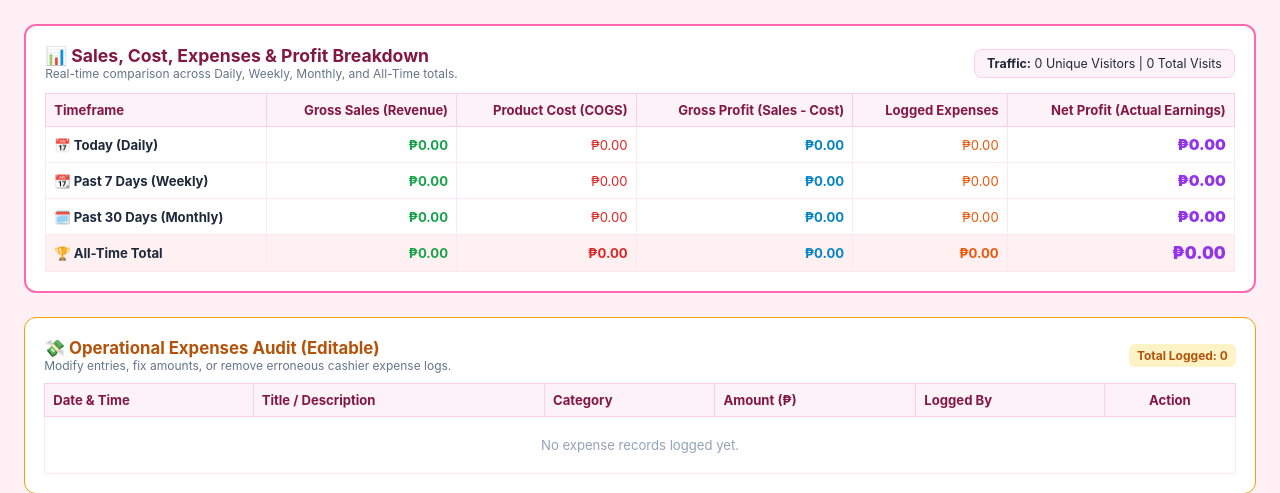
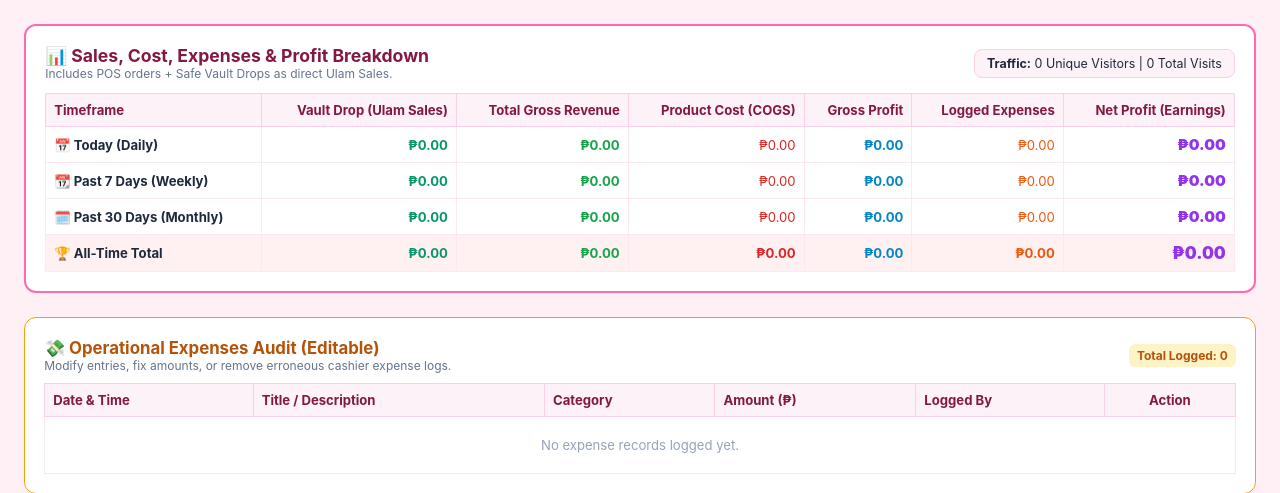
Before and after one commit to apaciblemacky-sketch/macleens-foodhouse-pos, a Flask app: page /admin in a window 1280 px wide. Shown: the part 110-603 px from the top of the page. Run offline with Flask 3, Linux system fonts and the light colour scheme; the visitor is signed in with stand-in values (Sample User, id 1); data comes from the database, SQL or seed files in the repository; data that the repository does not hold is empty.

Commit message:
Synchronize vault ulam sales in admin financial audit and startup auto-migrations

```diff
--- a/app.py
+++ b/app.py
@@ -1108,17 +1108,32 @@ def admin_dashboard():
     monthly_exp = db.session.query(db.func.coalesce(db.func.sum(Expense.amount), 0.0)).filter(Expense.created_at >= month_ago).scalar() or 0.0
     total_exp_all = sum(e.amount for e in all_expenses)
 
-    def calc_period(orders, exp):
-        rev = sum(o.total_amount for o in orders)
+    # Safe Vault Drops (Direct Ulam Cash Sales)
+    daily_vault = db.session.query(db.func.coalesce(db.func.sum(VaultDrop.amount), 0.0)).filter(db.func.date(VaultDrop.created_at) == today).scalar() or 0.0
+    weekly_vault = db.session.query(db.func.coalesce(db.func.sum(VaultDrop.amount), 0.0)).filter(VaultDrop.created_at >= week_ago).scalar() or 0.0
+    monthly_vault = db.session.query(db.func.coalesce(db.func.sum(VaultDrop.amount), 0.0)).filter(VaultDrop.created_at >= month_ago).scalar() or 0.0
+    all_vault = db.session.query(db.func.coalesce(db.func.sum(VaultDrop.amount), 0.0)).scalar() or 0.0
+
+    def calc_period(orders, exp, vault_drop_sales):
+        order_rev = sum(o.total_amount for o in orders)
+        total_rev = order_rev + vault_drop_sales  # Vault drops integrated into gross sales
         cost = sum(sum((it.cost_price or 0.0) * it.quantity for it in o.items) for o in orders)
-        gross_p = rev - cost
+        gross_p = total_rev - cost
         net_p = gross_p - exp
-        return {'rev': rev, 'cost': cost, 'gross_p': gross_p, 'exp': exp, 'net_p': net_p}
-
-    fin_daily = calc_period(daily_orders, daily_exp)
-    fin_weekly = calc_period(weekly_orders, weekly_exp)
-    fin_monthly = calc_period(monthly_orders, monthly_exp)
-    fin_all = calc_period(all_completed, total_exp_all)
+        return {
+            'order_rev': order_rev,
+            'vault_sales': vault_drop_sales,
+            'rev': total_rev,
+            'cost': cost,
+            'gross_p': gross_p,
+            'exp': exp,
+            'net_p': net_p
+        }
+
+    fin_daily = calc_period(daily_orders, daily_exp, daily_vault)
+    fin_weekly = calc_period(weekly_orders, weekly_exp, weekly_vault)
+    fin_monthly = calc_period(monthly_orders, monthly_exp, monthly_vault)
+    fin_all = calc_period(all_completed, total_exp_all, all_vault)
 
     total_ar = sum((c.outstanding_ar or 0.0) for c in customers)
 
--- a/templates/admin.html
+++ b/templates/admin.html
@@ -50,7 +50,7 @@
     <div style="display:flex; justify-content:space-between; align-items:center; margin-bottom:12px;">
       <div>
         <h3 style="color:var(--hk-dark); font-size:1.1rem;">📊 Sales, Cost, Expenses & Profit Breakdown</h3>
-        <p style="font-size:0.75rem; color:#64748b;">Real-time comparison across Daily, Weekly, Monthly, and All-Time totals.</p>
+        <p style="font-size:0.75rem; color:#64748b;">Includes POS orders + Safe Vault Drops as direct Ulam Sales.</p>
       </div>
       <div style="font-size:0.78rem; background:#fdf2f8; padding:6px 12px; border-radius:8px; border:1px solid var(--hk-border);">
         <strong>Traffic:</strong> {{ unique_visitors }} Unique Visitors | {{ total_accumulated_visits }} Total Visits
@@ -62,16 +62,18 @@
         <thead>
           <tr>
             <th>Timeframe</th>
-            <th>Gross Sales (Revenue)</th>
+            <th>Vault Drop (Ulam Sales)</th>
+            <th>Total Gross Revenue</th>
             <th>Product Cost (COGS)</th>
-            <th>Gross Profit (Sales - Cost)</th>
+            <th>Gross Profit</th>
             <th>Logged Expenses</th>
-            <th>Net Profit (Actual Earnings)</th>
+            <th>Net Profit (Earnings)</th>
           </tr>
         </thead>
         <tbody>
           <tr>
             <td><strong>📅 Today (Daily)</strong></td>
+            <td style="color:#059669; font-weight:bold;">₱{{ "{:,.2f}".format(fin_daily.vault_sales) }}</td>
             <td style="color:#16a34a; font-weight:bold;">₱{{ "{:,.2f}".format(fin_daily.rev) }}</td>
             <td style="color:#dc2626;">₱{{ "{:,.2f}".format(fin_daily.cost) }}</td>
             <td style="color:#0284c7; font-weight:bold;">₱{{ "{:,.2f}".format(fin_daily.gross_p) }}</td>
@@ -80,6 +82,7 @@
           </tr>
           <tr>
             <td><strong>📆 Past 7 Days (Weekly)</strong></td>
+            <td style="color:#059669; font-weight:bold;">₱{{ "{:,.2f}".format(fin_weekly.vault_sales) }}</td>
             <td style="color:#16a34a; font-weight:bold;">₱{{ "{:,.2f}".format(fin_weekly.rev) }}</td>
             <td style="color:#dc2626;">₱{{ "{:,.2f}".format(fin_weekly.cost) }}</td>
             <td style="color:#0284c7; font-weight:bold;">₱{{ "{:,.2f}".format(fin_weekly.gross_p) }}</td>
@@ -88,14 +91,16 @@
           </tr>
           <tr>
             <td><strong>🗓️ Past 30 Days (Monthly)</strong></td>
+            <td style="color:#059669; font-weight:bold;">₱{{ "{:,.2f}".format(fin_monthly.vault_sales) }}</td>
             <td style="color:#16a34a; font-weight:bold;">₱{{ "{:,.2f}".format(fin_monthly.rev) }}</td>
             <td style="color:#dc2626;">₱{{ "{:,.2f}".format(fin_monthly.cost) }}</td>
             <td style="color:#0284c7; font-weight:bold;">₱{{ "{:,.2f}".format(fin_monthly.gross_p) }}</td>
-            <td style="color:#ea580c;">₱{{ "{:,.2f}".format(fin_monthly.exp) }}</td>
+            <td style="color:#ea580c;">₱{{ "{:,.2f}".format(fin_daily.exp) }}</td>
             <td style="color:#9333ea; font-weight:900; font-size:0.95rem;">₱{{ "{:,.2f}".format(fin_monthly.net_p) }}</td>
           </tr>
           <tr style="background:#fff1f2; font-weight:bold;">
             <td><strong>🏆 All-Time Total</strong></td>
+            <td style="color:#059669;">₱{{ "{:,.2f}".format(fin_all.vault_sales) }}</td>
             <td style="color:#16a34a;">₱{{ "{:,.2f}".format(fin_all.rev) }}</td>
             <td style="color:#dc2626;">₱{{ "{:,.2f}".format(fin_all.cost) }}</td>
             <td style="color:#0284c7;">₱{{ "{:,.2f}".format(fin_all.gross_p) }}</td>
```
